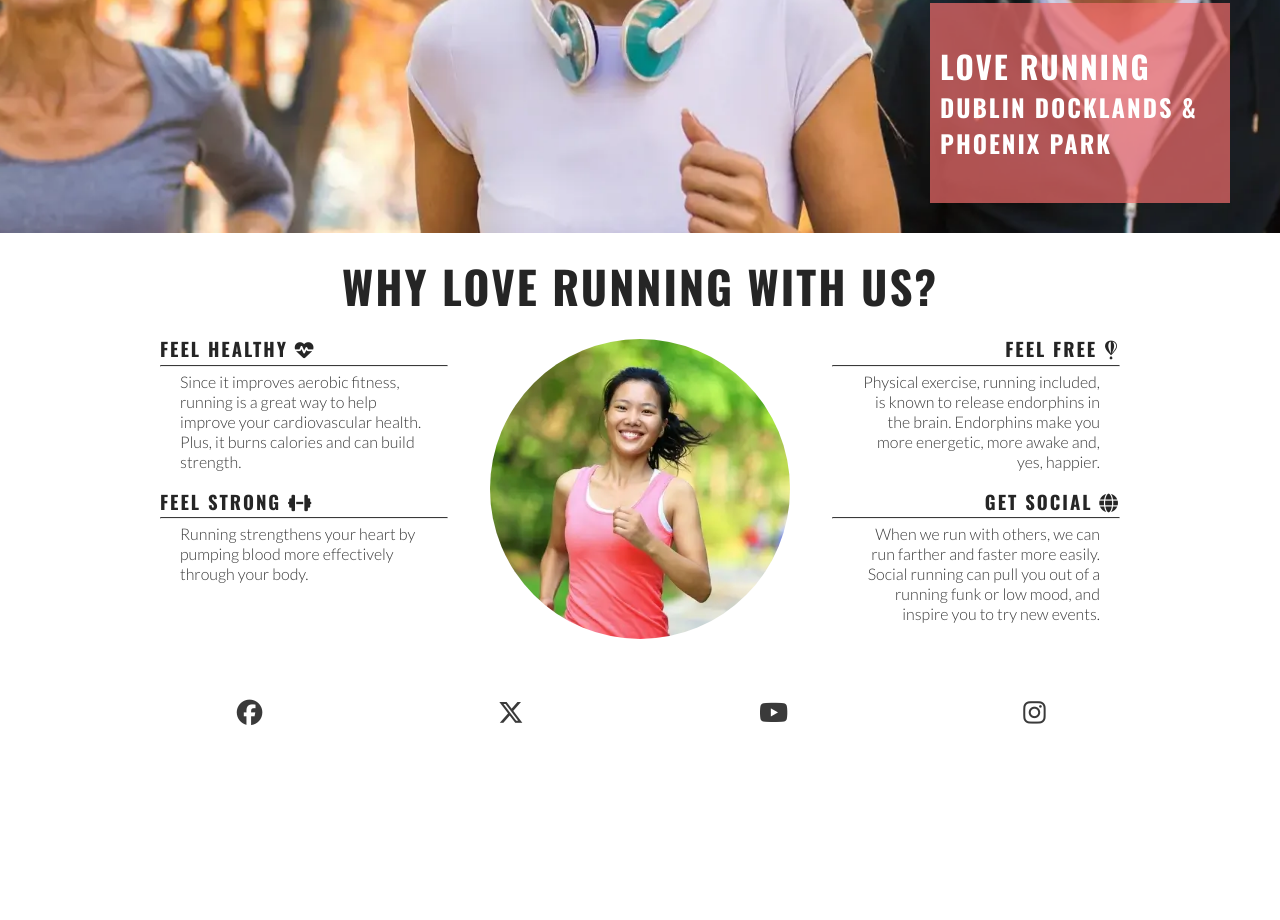
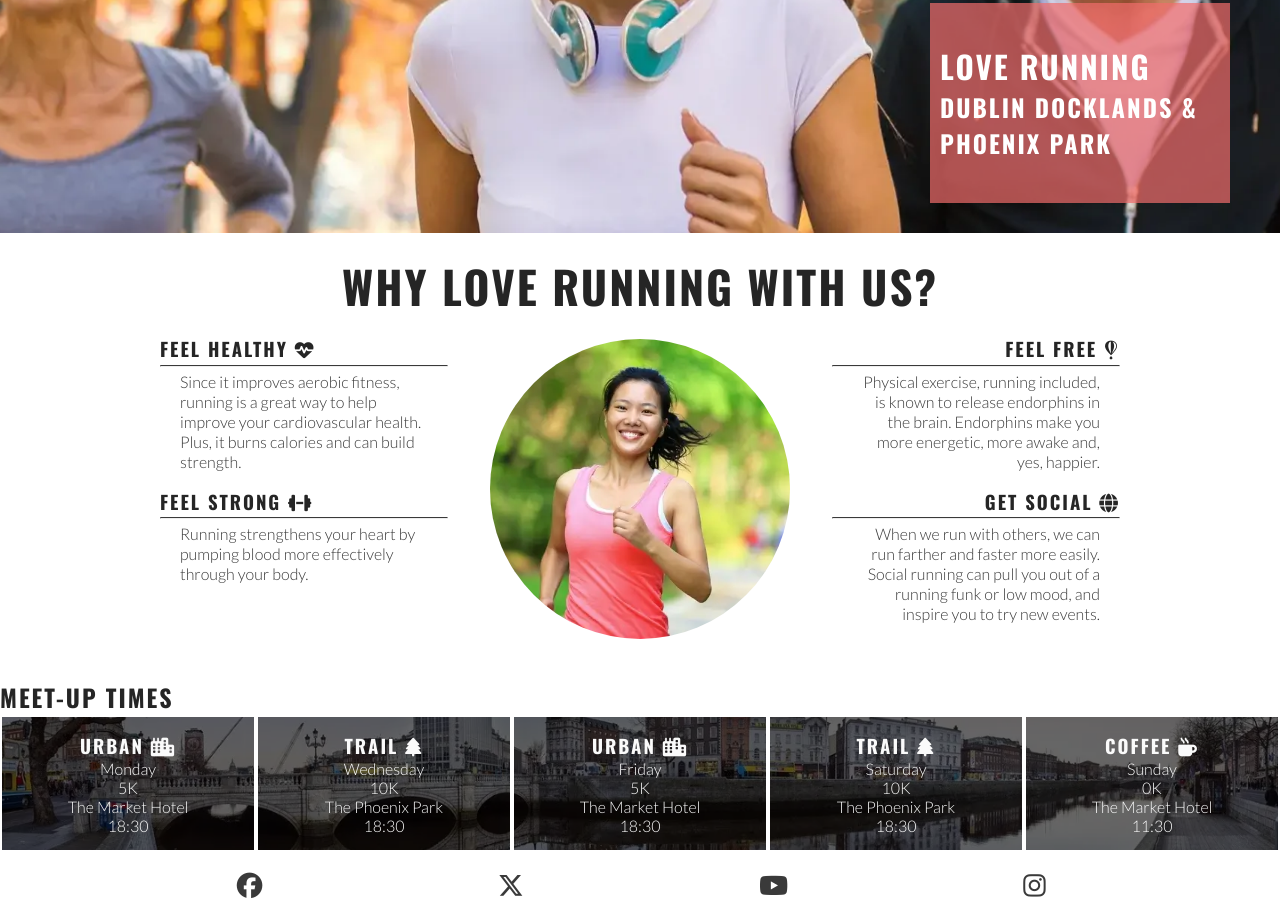
Before and after one commit to andreaspe76/Love_Running, a plain HTML site: page index.html in a window 1280 px wide. Shown: the part 446-1366 px from the top of the page. Before the commit the page ends 1193 px from the top, so only its background shows below. Drawn offline with nearby package versions, Linux system fonts and the light colour scheme.

Commit message:
Add meetup section HTML

```diff
--- a/assets/css/style.css
+++ b/assets/css/style.css
@@ -161,6 +161,31 @@ hr {
     color: #ffffff;
 }
 
+/*Meetup times section*/
+#times {
+    background: url('../images/dublin-city.webp') no-repeat center/cover;
+    /*Handles responsivity without the need for a media query*/
+    display: flex;
+    flex-wrap: wrap;
+}
+
+#times div {
+    color: #fafafa;
+    background-color: rgba(0, 0, 0, .6);
+    padding: 15px;
+    text-align: center;
+    /*This will not wrap on screens of less than 400px wide. Each div will expand to fill the available space on it's row*/
+    flex-basis: 200px;
+    flex-grow: 1;
+    /*Creates a grid of meetup time divs over the background image*/
+    border: 2px solid white;
+}
+
+#times h3 {
+    /*Override the heading color set in general styles*/
+    color: #fafafa;
+}
+
 /*Footer*/
 #social-networks {
     text-align: center;
--- a/index.html
+++ b/index.html
@@ -79,6 +79,50 @@
         </div>
       </div>
     </section>
+
+    <!--Meetup times section-->
+    <section id="meetups">
+      <h2>Meet-up times</h2>
+     <div id="times">
+      <div>
+        <h3>URBAN <i class="fa-solid fa-city"></i></h3>
+        <p>Monday</p>
+        <p>5K</p>
+        <p>The Market Hotel</p>
+        <p>18:30</p>
+      </div>
+      <div>
+        <h3>TRAIL <i class="fa-solid fa-tree"></i></h3>
+        <p>Wednesday</p>
+        <p>10K</p>
+        <p>The Phoenix Park</p>
+        <p>18:30</p>
+      </div>
+      <div>
+        <h3>URBAN <i class="fa-solid fa-city"></i></h3>
+        <p>Friday</p>
+        <p>5K</p>
+        <p>The Market Hotel</p>
+        <p>18:30</p>
+      </div>
+      <div>
+        <h3>TRAIL <i class="fa-solid fa-tree"></i></h3>
+        <p>Saturday</p>
+        <p>10K</p>
+        <p>The Phoenix Park</p>
+        <p>18:30</p>
+      </div>
+      <div>
+        <h3>COFFEE <i class="fa-solid fa-mug-hot"></i></h3>
+        <p>Sunday</p>
+        <p>0K</p>
+        <p>The Market Hotel</p>
+        <p>11:30</p>
+      </div>
+     </div>
+
+      </div>
+    </section>
   </main>
 
   <!--Footer-->
```
Also changed, not shown: assets/images/dublin-city.webp (added).
